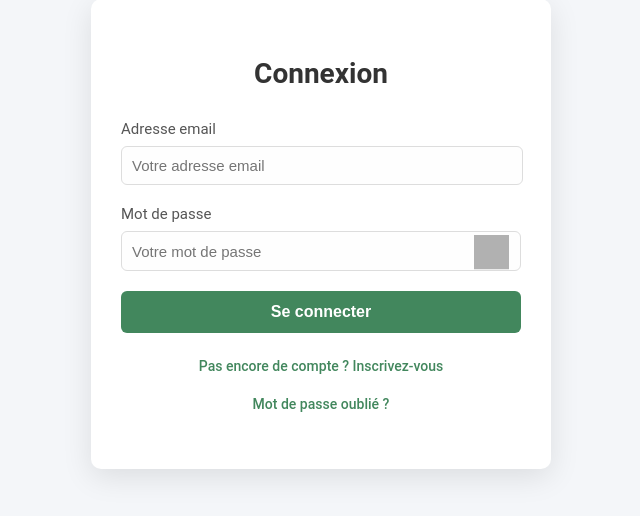
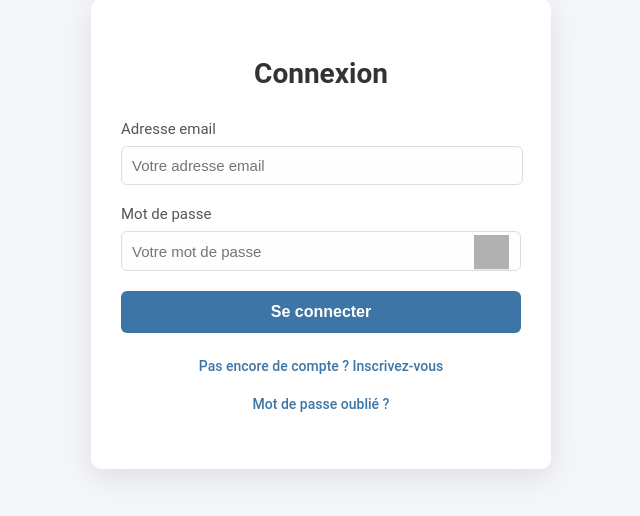
Before and after one commit to ffblan74/ProjetCommunG7D, a PHP site: page /src/views/login.php in a window 1280 px wide. Shown: the part 166-682 px from the top of the page, without its empty margins (319-959 px from the left). Run offline with PHP 8.4, Linux system fonts and the light colour scheme; grey boxes are pictures that could not be loaded.

Commit message:
Update login.css (maj visuel)
design

```diff
--- a/assets/CSS/login.css
+++ b/assets/CSS/login.css
@@ -79,7 +79,7 @@ form input {
 }
 
 form input:focus {
-  border-color: #42875D;
+  border-color: #5A9BD5;
   box-shadow: 0 0 10px rgba(66, 135, 93, 0.3);
   outline: none;
 }
@@ -89,7 +89,7 @@ form input:focus {
   display: block;
   width: 100%;
   padding: 12px;
-  background-color: #42875D;
+  background-color: #3C75A6;
   color: white;
   border: none;
   border-radius: 6px;
@@ -100,7 +100,7 @@ form input:focus {
 }
 
 .btn:hover {
-  background-color: #3c8658;
+  background-color: #5A9BD5;
   transform: translateY(-2px);
 }
 
@@ -112,7 +112,7 @@ form input:focus {
 
 .links a {
   font-size: 14px;
-  color: #42875D;
+  color: #3C75A6;
   text-decoration: none;
   font-weight: 500;
   display: inline-block;
@@ -121,7 +121,7 @@ form input:focus {
 }
 
 .links a:hover {
-  color: #356949;
+  color: #5A9BD5;
   text-decoration: underline;
 }
 
```
